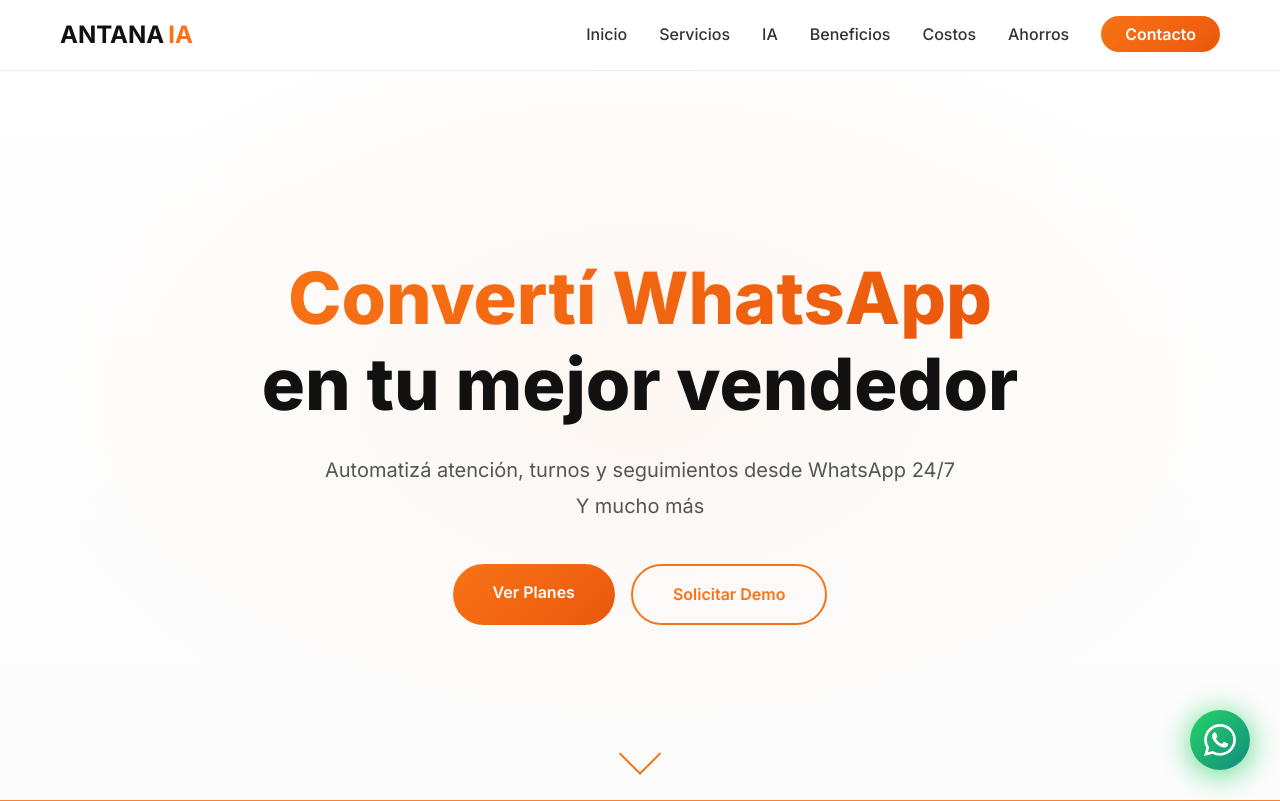
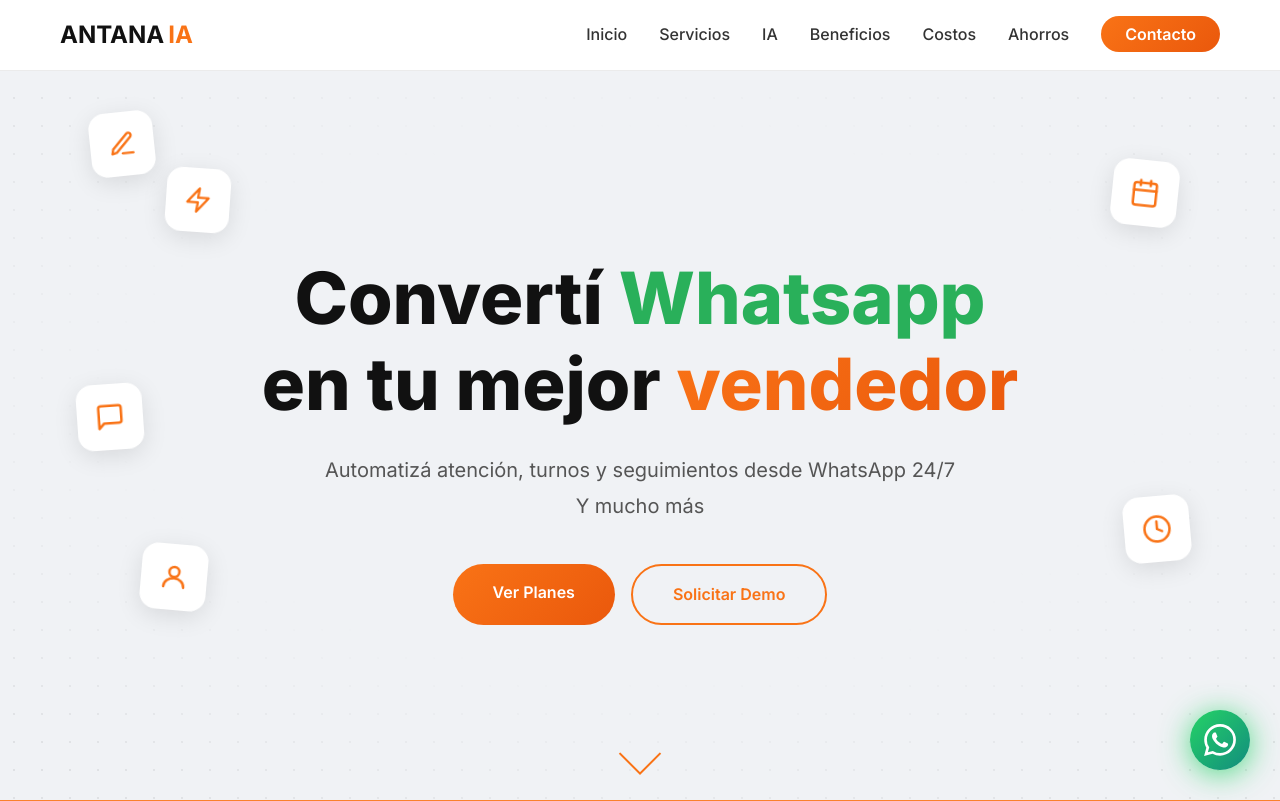
Before and after one commit to Karaba21/InfiniteAgencyCRM, a Next.js app: page / in a window 1280 px wide. Shown: the top 801 px of the page. Built offline with nearby package versions, Linux system fonts and the light colour scheme; no server answers.

Commit message:
mejora hero

```diff
--- a/src/app/globals.css
+++ b/src/app/globals.css
@@ -170,31 +170,109 @@
     position: relative;
     padding-top: 80px;
     overflow: hidden;
+    background: #f0f2f5;
+    /* subtle grid dots in the corners */
+    background-image:
+        radial-gradient(circle, rgba(0,0,0,0.07) 1px, transparent 1px);
+    background-size: 28px 28px;
+}
+
+/* Mask the grid so it only shows near the edges, fading toward center */
+.hero::before {
+    content: '';
+    position: absolute;
+    inset: 0;
+    background: radial-gradient(ellipse 70% 60% at 50% 50%, #f0f2f5 55%, transparent 100%);
+    z-index: 0;
+    pointer-events: none;
+}
+
+.hero-background {
+    display: none;
+}
+
+.gradient-overlay {
+    display: none;
+}
+
+/* ---- Floating decoration cards ---- */
+.hero-deco {
+    position: absolute;
     background: #ffffff;
-}
-
-.hero-background {
-    position: absolute;
-    top: 0;
-    left: 0;
-    right: 0;
-    bottom: 0;
-    background: radial-gradient(ellipse at center, rgba(249, 115, 22, 0.07) 0%, transparent 70%);
-    z-index: 0;
-}
-
-.gradient-overlay {
-    position: absolute;
-    top: 0;
-    left: 0;
-    right: 0;
-    bottom: 0;
-    background: linear-gradient(180deg, transparent 0%, rgba(250, 250, 250, 0.6) 100%);
+    border-radius: 16px;
+    padding: 18px;
+    box-shadow: 0 6px 24px rgba(0, 0, 0, 0.10);
+    z-index: 1;
+    display: flex;
+    align-items: center;
+    justify-content: center;
+    animation: heroFloat 6s ease-in-out infinite;
+}
+
+/* Individual positions & rotations */
+.hero-deco--tl-1 {
+    top: 14%;
+    left: 7%;
+    transform: rotate(-6deg);
+    animation-delay: 0s;
+}
+
+.hero-deco--tl-2 {
+    top: 21%;
+    left: 13%;
+    transform: rotate(4deg);
+    animation-delay: 1s;
+}
+
+.hero-deco--left {
+    top: 48%;
+    left: 6%;
+    transform: rotate(-4deg);
+    animation-delay: 0.5s;
+}
+
+.hero-deco--bottom-left {
+    top: 68%;
+    left: 11%;
+    transform: rotate(5deg);
+    animation-delay: 1.5s;
+}
+
+.hero-deco--right {
+    top: 20%;
+    right: 8%;
+    transform: rotate(6deg);
+    animation-delay: 0.8s;
+}
+
+.hero-deco--bottom-right {
+    top: 62%;
+    right: 7%;
+    transform: rotate(-5deg);
+    animation-delay: 2s;
+}
+
+@keyframes heroFloat {
+    0%, 100% { transform: translateY(0)   rotate(var(--rot, 0deg)); }
+    50%       { transform: translateY(-10px) rotate(var(--rot, 0deg)); }
+}
+
+/* Keep each card's rotation during float by using custom property fallback */
+.hero-deco--tl-1     { --rot: -6deg; }
+.hero-deco--tl-2     { --rot:  4deg; }
+.hero-deco--left     { --rot: -4deg; }
+.hero-deco--bottom-left { --rot:  5deg; }
+.hero-deco--right    { --rot:  6deg; }
+.hero-deco--bottom-right { --rot: -5deg; }
+
+@keyframes heroFloat {
+    0%, 100% { transform: translateY(0px)   rotate(var(--rot, 0deg)); }
+    50%       { transform: translateY(-10px) rotate(var(--rot, 0deg)); }
 }
 
 .hero-content {
     position: relative;
-    z-index: 1;
+    z-index: 2;
     text-align: center;
     max-width: 800px;
     margin: 0 auto;
@@ -285,7 +363,7 @@
     bottom: 30px;
     left: 50%;
     transform: translateX(-50%);
-    z-index: 1;
+    z-index: 2;
 }
 
 .scroll-arrow {
@@ -1122,6 +1200,10 @@
    RESPONSIVE DESIGN
    ============================================ */
 @media (max-width: 768px) {
+    .hero-deco {
+        display: none;
+    }
+
     .menu-toggle {
         display: flex;
     }
--- a/src/components/Hero.tsx
+++ b/src/components/Hero.tsx
@@ -30,14 +30,48 @@
 
     return (
         <section id="inicio" className="hero">
-            <div className="hero-background">
-                <div className="gradient-overlay"></div>
+            {/* Floating decoration cards */}
+            <div className="hero-deco hero-deco--tl-1">
+                <svg width="28" height="28" viewBox="0 0 24 24" fill="none" stroke="#F97316" strokeWidth="2" strokeLinecap="round" strokeLinejoin="round">
+                    <path d="M12 20h9"/><path d="M16.5 3.5a2.121 2.121 0 0 1 3 3L7 19l-4 1 1-4L16.5 3.5z"/>
+                </svg>
             </div>
+            <div className="hero-deco hero-deco--tl-2">
+                <svg width="28" height="28" viewBox="0 0 24 24" fill="none" stroke="#F97316" strokeWidth="2" strokeLinecap="round" strokeLinejoin="round">
+                    <polygon points="13 2 3 14 12 14 11 22 21 10 12 10 13 2"/>
+                </svg>
+            </div>
+            <div className="hero-deco hero-deco--left">
+                <svg width="30" height="30" viewBox="0 0 24 24" fill="none" stroke="#F97316" strokeWidth="2" strokeLinecap="round" strokeLinejoin="round">
+                    <path d="M21 15a2 2 0 0 1-2 2H7l-4 4V5a2 2 0 0 1 2-2h14a2 2 0 0 1 2 2z"/>
+                </svg>
+            </div>
+            <div className="hero-deco hero-deco--bottom-left">
+                <svg width="30" height="30" viewBox="0 0 24 24" fill="none" stroke="#F97316" strokeWidth="2" strokeLinecap="round" strokeLinejoin="round">
+                    <circle cx="12" cy="8" r="4"/>
+                    <path d="M4 20c0-4 3.6-7 8-7s8 3 8 7"/>
+                </svg>
+            </div>
+            <div className="hero-deco hero-deco--right">
+                <svg width="30" height="30" viewBox="0 0 24 24" fill="none" stroke="#F97316" strokeWidth="2" strokeLinecap="round" strokeLinejoin="round">
+                    <rect x="3" y="4" width="18" height="18" rx="2" ry="2"/>
+                    <line x1="16" y1="2" x2="16" y2="6"/>
+                    <line x1="8" y1="2" x2="8" y2="6"/>
+                    <line x1="3" y1="10" x2="21" y2="10"/>
+                </svg>
+            </div>
+            <div className="hero-deco hero-deco--bottom-right">
+                <svg width="30" height="30" viewBox="0 0 24 24" fill="none" stroke="#F97316" strokeWidth="2" strokeLinecap="round" strokeLinejoin="round">
+                    <circle cx="12" cy="12" r="10"/>
+                    <polyline points="12 6 12 12 16 14"/>
+                </svg>
+            </div>
+
             <div className="container">
                 <div className="hero-content">
                     <h1 className="hero-title">
-                        <span className="gradient-text">Convertí WhatsApp</span>
-                        <br />en tu mejor vendedor
+                        <span>Convertí</span><span style={{color: '#29b05a'}}> Whatsapp</span>
+                        <br />en tu mejor <span className="gradient-text">vendedor</span>
                     </h1>
                     <p className="hero-subtitle">
                         Automatizá atención, turnos y seguimientos desde WhatsApp 24/7 <br /> Y mucho más
```
